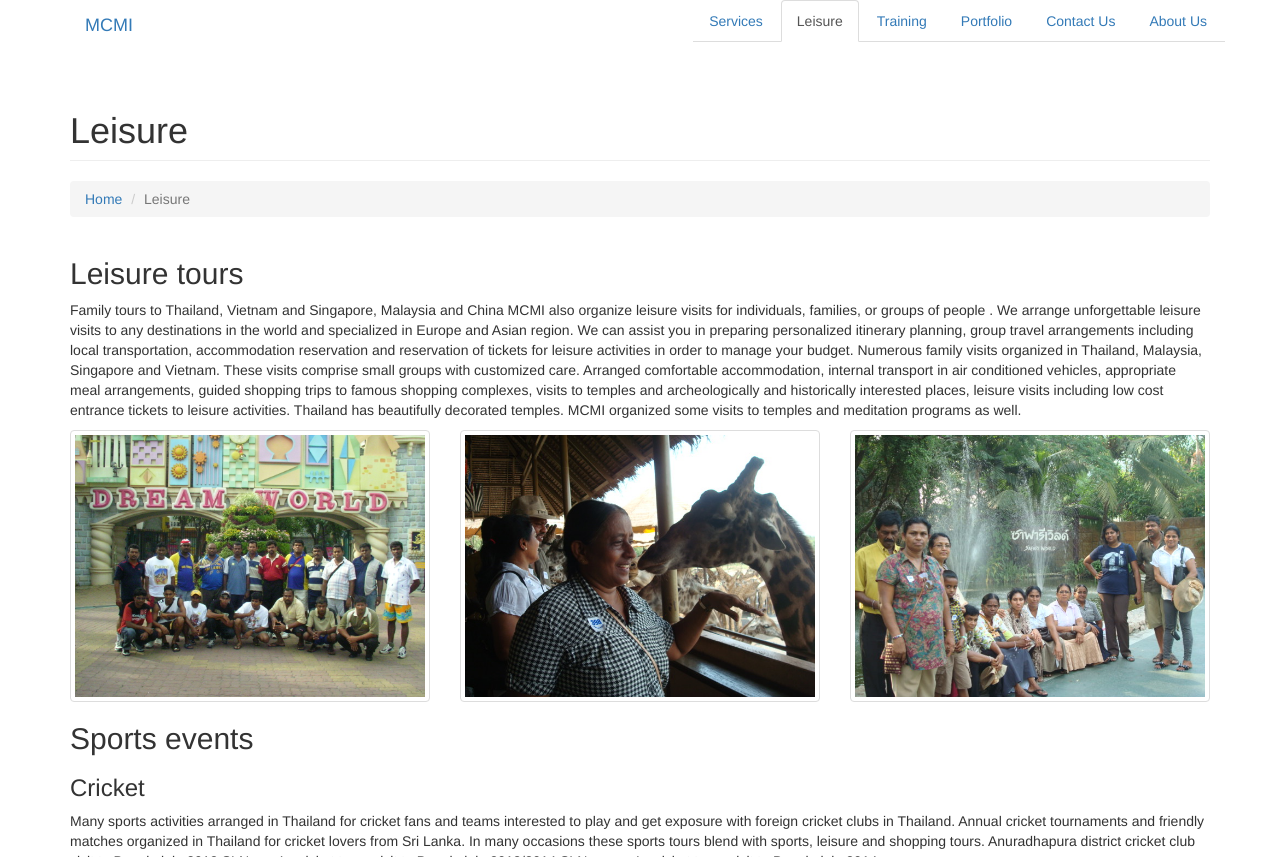
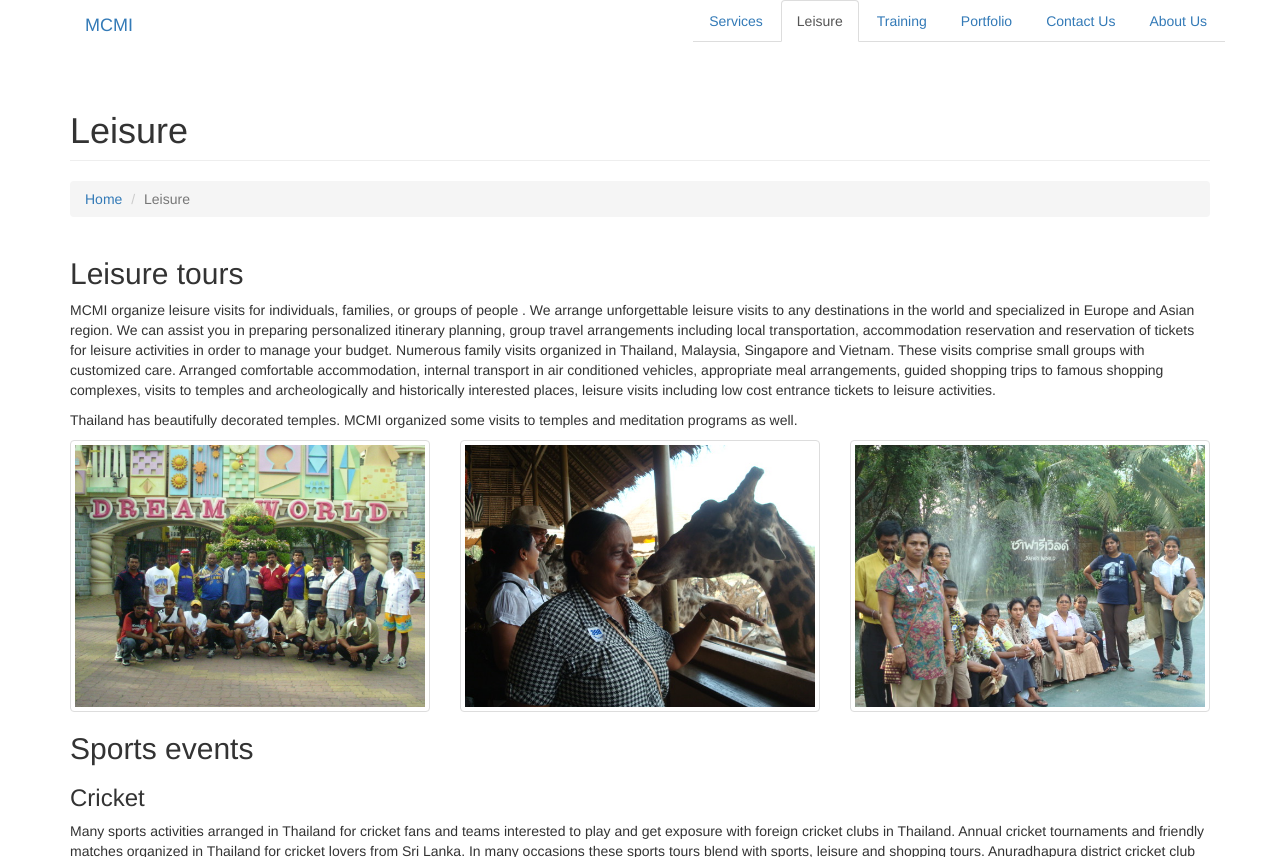
Before and after one commit to beyond2013/mcmi, a Jekyll site: the page built from leisure.html, in a window 1280 px wide and 900 px high, cut to the strip 0-857 px from the top of the window. Built offline with Jekyll 4.4.1, drawn with Linux system fonts in a browser that asks for light colours.

Commit message:
changed some text on leisure.html

```diff
--- a/leisure.html
+++ b/leisure.html
@@ -7,8 +7,7 @@ weight: 30
 <div class="col-lg-12">
 <p class="lead">
 <h2>Leisure tours </h2>
-Family tours  to Thailand, Vietnam and Singapore, Malaysia and China
-MCMI also organize leisure visits for individuals, families, or groups of people
+MCMI organize leisure visits for individuals, families, or groups of people
 . We arrange unforgettable leisure visits to any destinations in the world and
 specialized in Europe and Asian region. We can assist you in preparing
 personalized itinerary planning, group travel arrangements including local
@@ -21,7 +20,8 @@ accommodation, internal transport in air conditioned vehicles, appropriate meal
 arrangements, guided shopping trips to famous shopping complexes, visits
 to temples and archeologically and historically interested places, leisure
 visits including low cost entrance tickets to leisure activities.
-
+</p>
+<p>
 Thailand has beautifully decorated temples. MCMI organized some visits to
 temples and meditation programs as well.
 </p>
```
